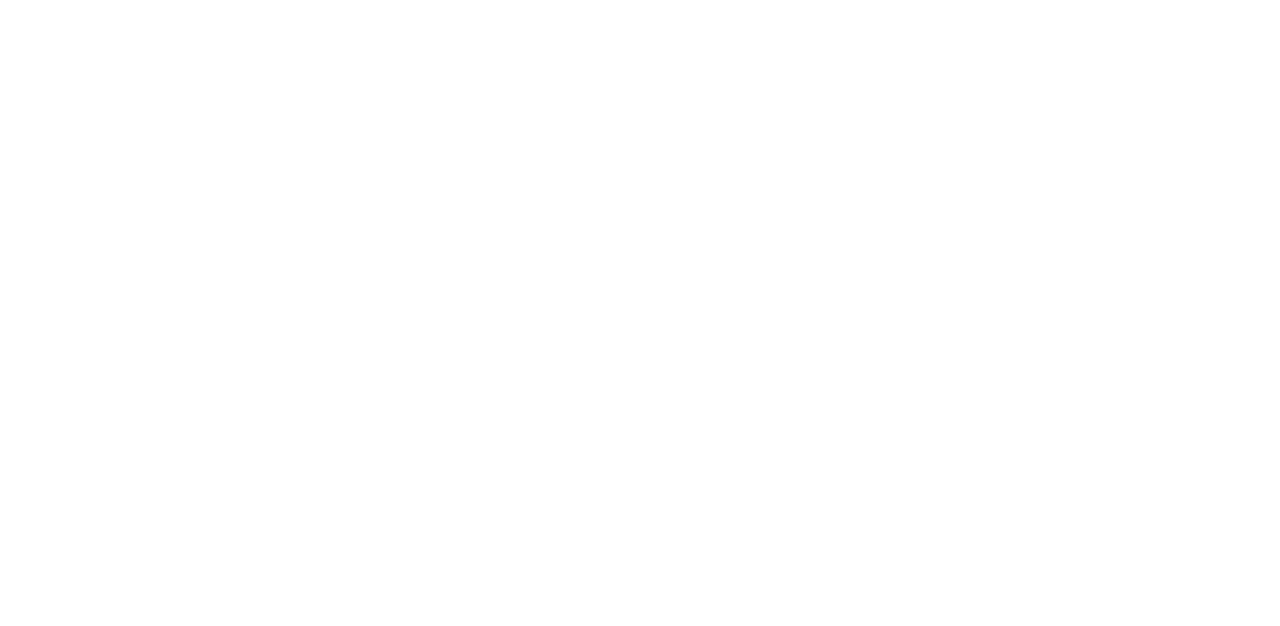
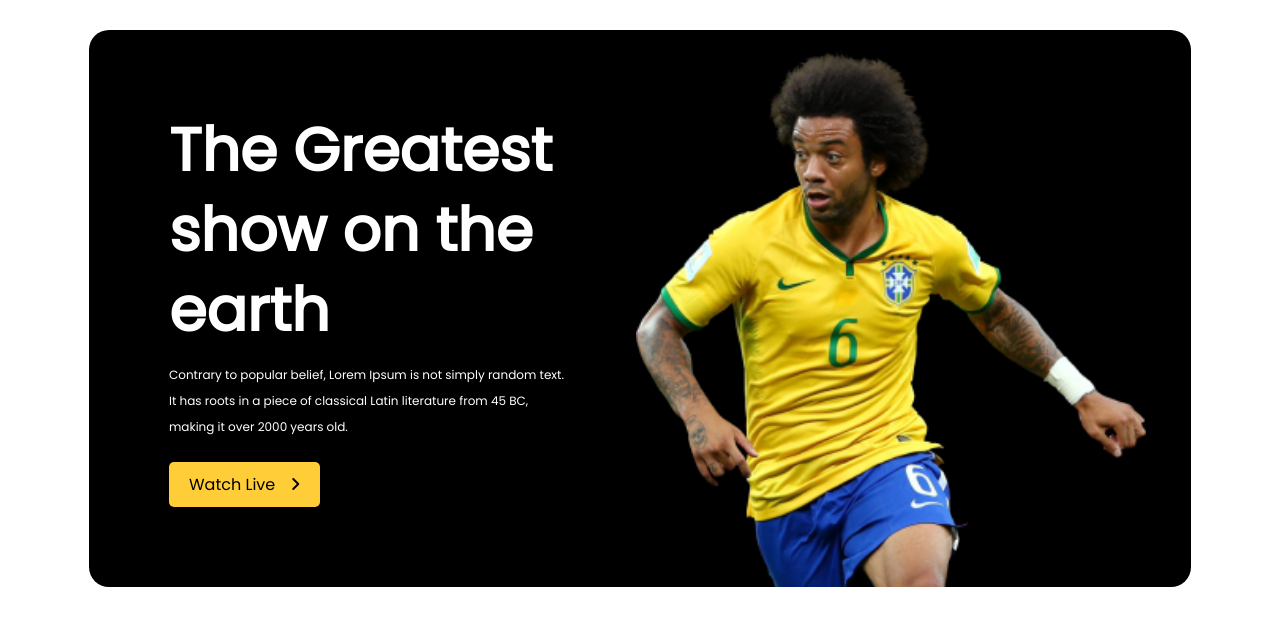
Before and after one commit to mdmahfuz0709/Word-Cup-Web-Site, a plain HTML site: page index.html in a window 1280 px wide. Drawn offline with Linux system fonts and the light colour scheme.

Commit message:
Header Area

```diff
--- a/index.html
+++ b/index.html
@@ -6,10 +6,27 @@
     <meta http-equiv="X-UA-Compatible" content="IE=edge">
     <meta name="viewport" content="width=device-width, initial-scale=1.0">
     <title>Word Cup 2022</title>
+    <link rel="stylesheet" href="style.css">
+
+    <script src="https://kit.fontawesome.com/35a9d37b0f.js" crossorigin="anonymous"></script>
 </head>
 
 <body>
-
+    <!-- Header Area -->
+    <header>
+        <div class="header-area">
+            <div class="header-content">
+                <h1>The Greatest show on the earth</h1>
+                <p>Contrary to popular belief, Lorem Ipsum is not simply
+                    random text. It has roots in a piece of classical Latin literature from 45 BC, making it over 2000
+                    years old.</p>
+                <a href="#" class="header-button">Watch Live<i class="fa-solid fa-angle-right"></i></a>
+            </div>
+            <div class="header-image">
+                <img src="images/banner-image.png" alt="word cup bannar image">
+            </div>
+        </div>
+    </header>
 </body>
 
 </html>
--- a/style.css
+++ b/style.css
@@ -0,0 +1,67 @@
+/* Fonts */
+@import url('https://fonts.googleapis.com/css2?family=Poppins&display=swap');
+
+/* Common Styles or utilities */
+body {
+    font-family: 'Poppins', sans-serif;
+    margin: 0;
+    padding: 0;
+    color: #FFFFFF;
+}
+
+/* Header Styles */
+header {
+    justify-content: center;
+}
+
+.header-area {
+    display: grid;
+    grid-template-columns: repeat(2, 1fr);
+    width: 1102px;
+    height: 100%;
+    margin: 30px auto;
+    background-color: #000000;
+    border-radius: 20px;
+}
+
+.header-content {
+    width: 80%;
+    margin: 80px 10px 80px 80px;
+}
+
+.header-content h1 {
+    font-size: 60px;
+    line-height: 80px;
+    margin-top: 0;
+    margin-bottom: 10px;
+}
+
+.header-content p {
+    font-size: 12px;
+    line-height: 26px;
+}
+
+.header-button {
+    background-color: #FFCD38;
+    color: #000000;
+    padding: 10px 20px;
+    text-align: center;
+    text-decoration: none;
+    display: inline-block;
+    font-size: 16px;
+    border-radius: 5px;
+    margin-top: 10px;
+}
+
+.header-button i {
+    margin-left: 15px;
+}
+
+.header-image {
+    width: 100%;
+    margin: 20px 45px 0;
+}
+
+.header-image img {
+    height: 100%;
+}
```
Also changed, not shown: images/banner-image.png (renamed from images/Banner Image.png).
